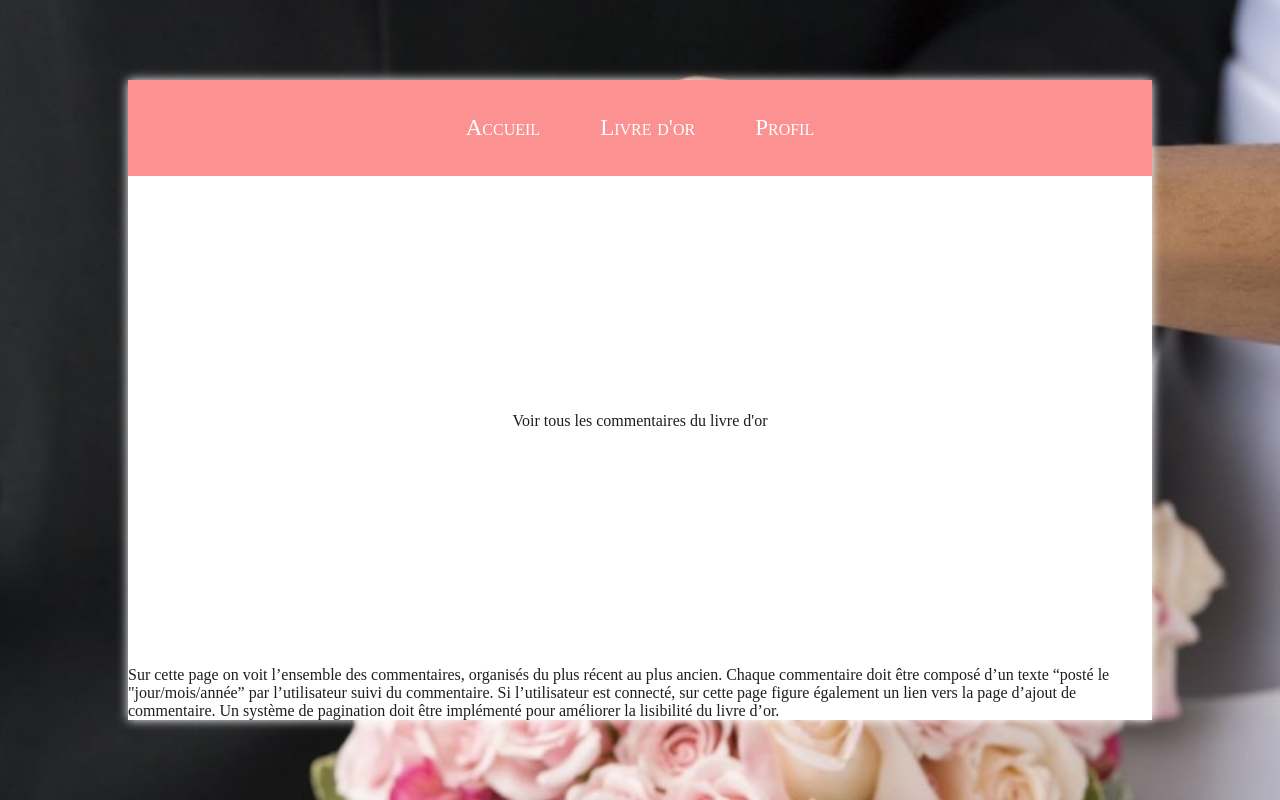
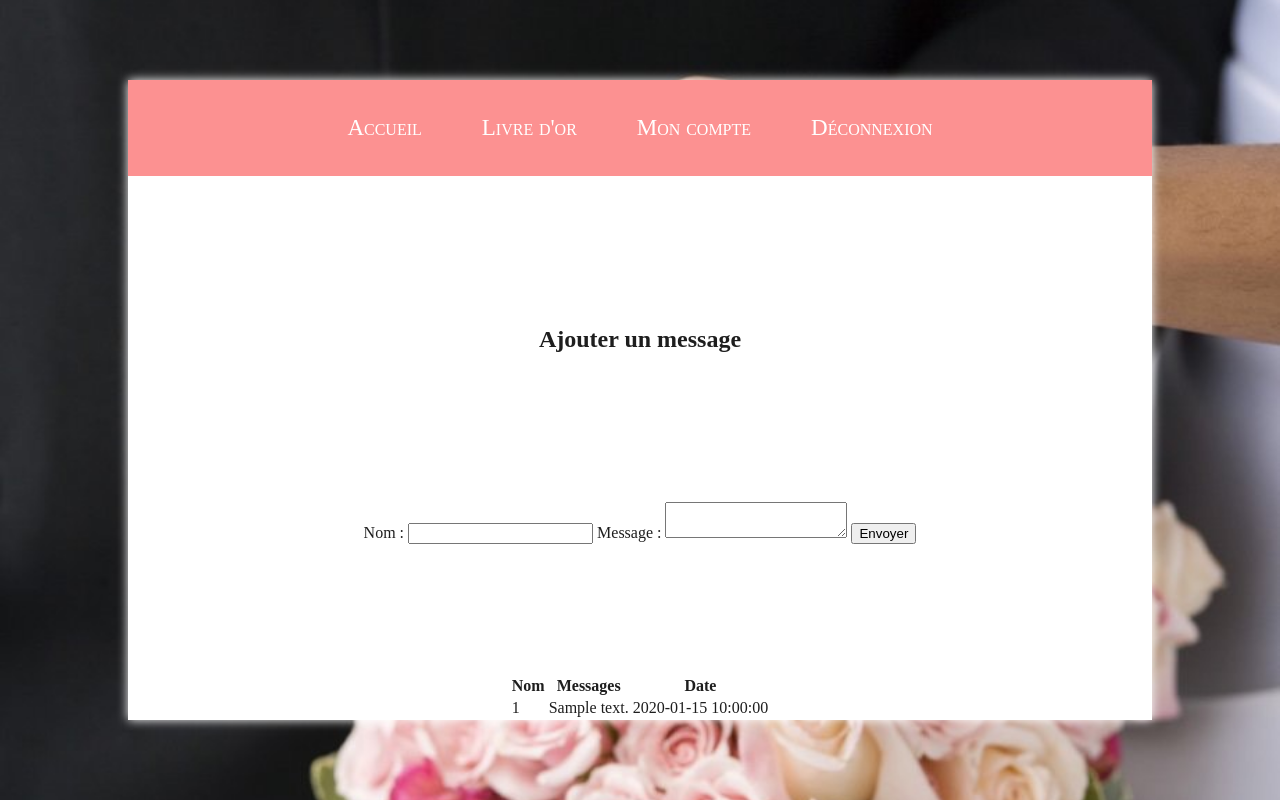
Before and after one commit to scott-allo/livre-or, a PHP site: page /pages/livre-or.php in a window 1280 px wide. Run offline with PHP 8.4, Linux system fonts and the light colour scheme; the visitor is signed in with stand-in values (Sample User, id 1); tables that the repository leaves empty or names only in its code hold one stand-in row (values such as "Sample post"); some web fonts are replaced.

Commit message:
modif header ajout -  logique livre d'or

```diff
--- a/models/Comment.php
+++ b/models/Comment.php
@@ -1,6 +1,7 @@
 <?php
 
 require_once __DIR__ . '/../models/Database.php';
+session_start(); // Démarrer la session
 
 class Comment {
     private $pdo;
@@ -10,8 +11,14 @@ class Comment {
         $this->pdo = $pdo;
     }
 
-    // Ajouter un commentaire
-    public function create($id_user, $comment) {
+    // Ajouter un commentaire (nécessite d'être connecté)
+    public function create($comment) {
+        if (!isset($_SESSION['user_id'])) {
+            return ["success" => false, "message" => "Vous devez être connecté pour ajouter un commentaire."];
+        }
+
+        $id_user = $_SESSION['user_id']; // Récupérer l'ID utilisateur depuis la session
+
         try {
             $query = "INSERT INTO " . $this->table . " (id_user, comment, date) VALUES (:id_user, :comment, NOW())";
             $stmt = $this->pdo->prepare($query);
@@ -36,7 +43,8 @@ class Comment {
             $stmt->execute();
             return $stmt->fetchAll(PDO::FETCH_ASSOC);
         } catch (PDOException $e) {
-            return ["success" => false, "message" => "Erreur lors de la récupération : " . $e->getMessage()];
+            error_log("Erreur SQL : " . $e->getMessage());
+            return [];
         }
     }
 
--- a/models/Database.php
+++ b/models/Database.php
@@ -11,7 +11,7 @@ class Database {
             $this->conn = new PDO(
                 "mysql:host=localhost;dbname=livreor",
                 "root",
-                "",
+                "root",
                 [
                     PDO::ATTR_ERRMODE => PDO::ERRMODE_EXCEPTION,
                     PDO::ATTR_DEFAULT_FETCH_MODE => PDO::FETCH_ASSOC,
--- a/models/Header.php
+++ b/models/Header.php
@@ -1,20 +1,21 @@
+<?php
+if (session_status() === PHP_SESSION_NONE) {
+    session_start();
+}
+?>
 <nav>
-
     <ul>
         <li><a href="accueil.php">Accueil</a></li>
         <li><a href="livre-or.php">Livre d'or</a></li>
         <?php
-            if(!isset($_SESSION['login']) || !isset($_SESSION['password']))
+            if(isset($_SESSION['login'])) // Vérifie seulement si l'utilisateur est connecté
             {
-                echo '
-                    <li><a href="login.php">Profil</a></li>
-
-                ';
+                echo '<li><a href="profil.php">Mon compte</a></li>';
+                echo '<li><a href="logout.php">Déconnexion</a></li>';
             }
             else
             {
-                echo '<li><a href="profil.php">Mon compte</a></li>';
-                echo '<li><a href="deconnection.php">Déconnexion</a></li>';
+                echo '<li><a href="login.php">Profil</a></li>';
             }
         ?>
     </ul>
--- a/pages/livre-or.php
+++ b/pages/livre-or.php
@@ -2,8 +2,11 @@
 require_once __DIR__ . '/../models/Database.php';
 require_once __DIR__ . '/../models/Comment.php';
 
+$database = new Database();
+$db = $database->getConnection();
+$commentModel = new Comment($db);
+$comments = $commentModel->read();
 ?>
-
 
 <!DOCTYPE html>
 <html lang="fr">
@@ -11,25 +14,50 @@ require_once __DIR__ . '/../models/Comment.php';
     <meta charset="UTF-8">
     <meta name="viewport" content="width=device-width, initial-scale=1.0">
     <title>Livre d'or</title>
-    <link rel="stylesheet" href="/livre-or/css/global.css">
+    <link rel="stylesheet" href="/livre-or/css/global.css"/>
 </head>
 <body>
 <div class="content-wrapper">
-            <header>
-                <?php
-                include($_SERVER['DOCUMENT_ROOT'] . "/livre-or/models/Header.php");
+    <header>
+        <?php include($_SERVER['DOCUMENT_ROOT'] . "/livre-or/models/Header.php"); ?>
+    </header>
 
-                ?>
-            </header>
+    <h2>Ajouter un message</h2>
+<form action="add_comment.php" method="POST">
+    <label for="id_user">Nom :</label>
+    <input type="text" id="id_user" name="id_user" required>
 
-    <p> Voir tous les commentaires du livre d'or </p>
+    <label for="comment">Message :</label>
+    <textarea id="comment" name="comment" required></textarea>
 
-    Sur cette page
-on voit l’ensemble des commentaires, organisés du plus récent au plus
-ancien. Chaque commentaire doit être composé d’un texte “posté le
-"jour/mois/année” par l’utilisateur suivi du commentaire. Si l’utilisateur
-est connecté, sur cette page figure également un lien vers la page
-d’ajout de commentaire. Un système de pagination doit être
-implémenté pour améliorer la lisibilité du livre d’or.
+    <button type="submit">Envoyer</button>
+</form>
+
+    <table>
+        <thead>
+            <tr>
+                <th>Nom</th>
+                <th>Messages</th>
+                <th>Date</th>
+            </tr>
+        </thead>
+        <tbody>
+            <?php if (!empty($comments) && is_array($comments)): ?>
+                <?php foreach ($comments as $comment): ?>
+                    <tr>
+                        <td><?= htmlspecialchars($comment['id_user']) ?></td>
+                        <td><?= htmlspecialchars($comment['comment']) ?></td>
+                        <td><?= htmlspecialchars($comment['date']) ?></td>
+
+                    </tr>
+                <?php endforeach; ?>
+            <?php else: ?>
+                <tr>
+                    <td colspan="4">Aucun message pour le moment.</td>
+                </tr>
+            <?php endif; ?>
+        </tbody>
+    </table>
+</div>
 </body>
 </html>
```
Also changed, not shown: pages/commentaire.php (+42 -18 lines).
